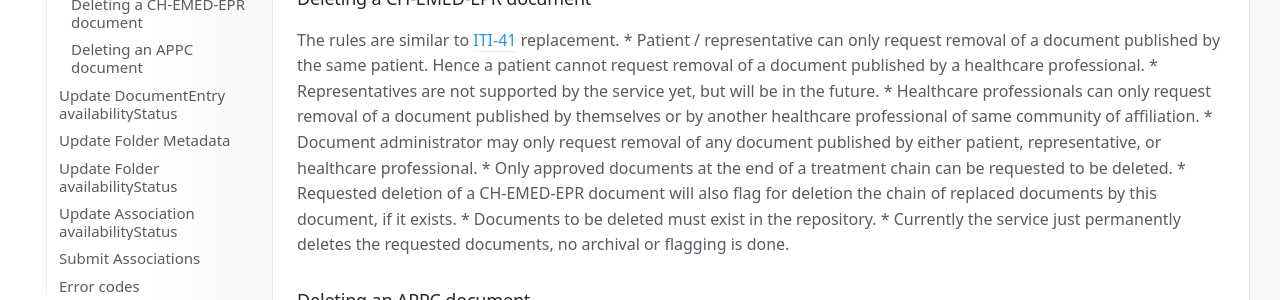
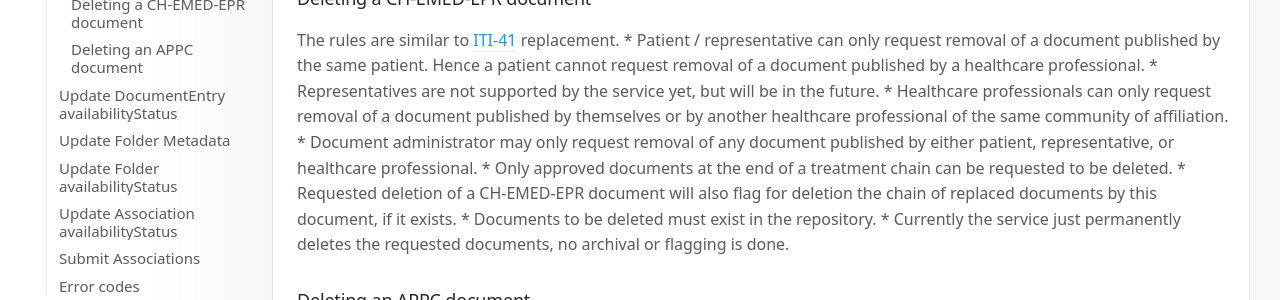
Before and after one commit to CARA-ch/emed-service-guide, an MkDocs documentation site: the page built from docs/transactions/iti57.md, in a window 1280 px wide and 900 px high. Shown: the part 434-734 px from the top of the window. Built offline with MkDocs 1.6.1 and Material for MkDocs 9.7.7, drawn with Linux system fonts in a browser that asks for light colours; comment, search, counter and statistics services are not loaded.

Commit message:
fixed typo in docs/transactions/iti57.md

```diff
--- a/docs/transactions/iti57.md
+++ b/docs/transactions/iti57.md
@@ -10,7 +10,7 @@ This transaction is implemented, but only for the *deletionStatus* attribute. Th
 The rules are similar to [ITI-41](iti41.md) replacement.
 * Patient / representative can only request removal of a document published by the same patient. Hence a patient cannot request removal of a document published by a healthcare professional.
     * Representatives are not supported by the service yet, but will be in the future.
-* Healthcare professionals can only request removal of a document published by themselves or by another healthcare professional of same community of affiliation.
+* Healthcare professionals can only request removal of a document published by themselves or by another healthcare professional of the same community of affiliation.
 * Document administrator may only request removal of any document published by either patient, representative, or healthcare professional.
 * Only approved documents at the end of a treatment chain can be requested to be deleted.
 * Requested deletion of a CH-EMED-EPR document will also flag for deletion the chain of replaced documents by this document, if it exists.
```
